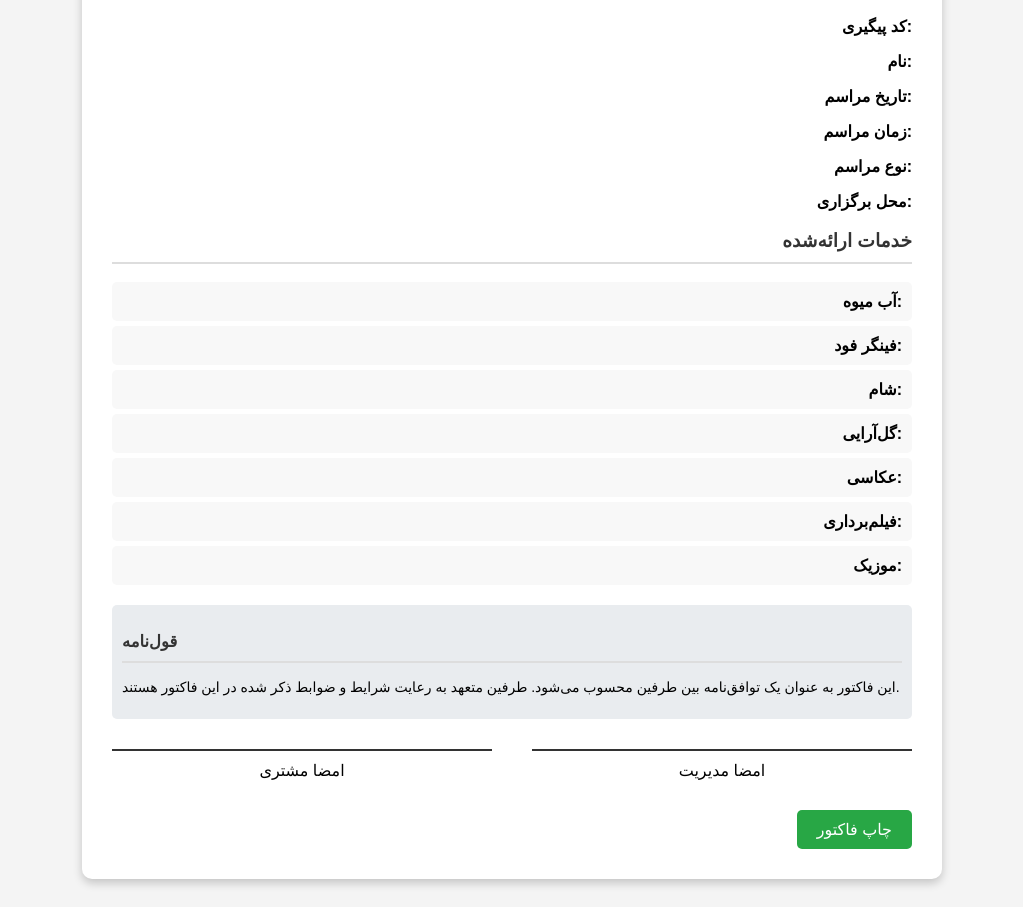
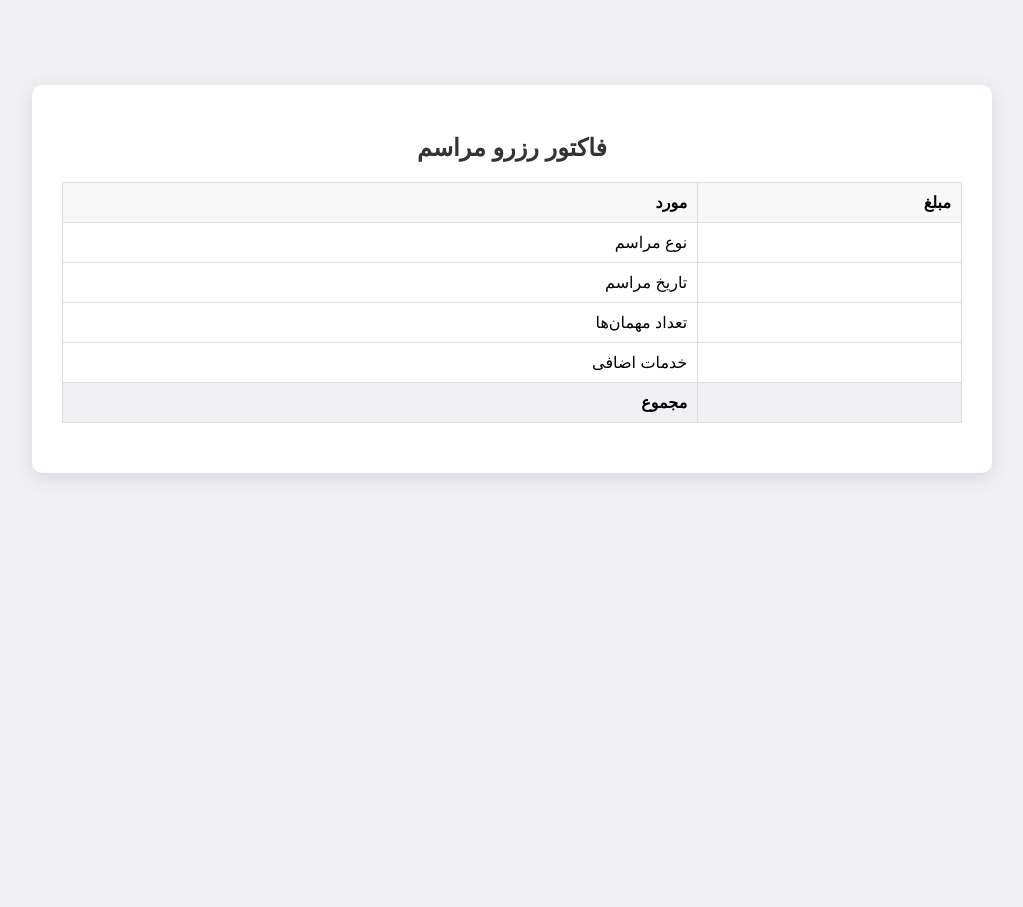
Before and after one commit to mr-aiza/test224, a plain HTML site: page home.html in a window 1280 px wide. Shown: the part 121-1028 px from the top of the page, without its empty margins (128-1151 px from the left). After the commit the page ends 800 px from the top, so only its background shows below. Drawn offline with Linux system fonts and the light colour scheme; a web font is replaced by a local one.

Commit message:
Update home.html

```diff
--- a/home.html
+++ b/home.html
@@ -3,114 +3,132 @@
 <head>
     <meta charset="UTF-8">
     <meta name="viewport" content="width=device-width, initial-scale=1.0">
-    <title>فاکتور رزرو مراسم</title>
+    <title>فاکتور رزرو</title>
+
+    <!-- افزونه‌ها -->
     <link href="https://fonts.googleapis.com/css2?family=Vazir&display=swap" rel="stylesheet">
     <style>
         body {
             font-family: 'Vazir', sans-serif;
-            background-color: #f4f4f4;
-            padding: 20px;
+            background-color: #f0f0f5;
             display: flex;
             justify-content: center;
+            align-items: center;
+            height: 100vh;
+            margin: 0;
         }
-        .invoice {
-            background: white;
-            width: 90%;
-            max-width: 800px;
+        .invoice-container {
+            background-color: white;
+            width: 80%;
+            max-width: 900px;
             padding: 30px;
             border-radius: 10px;
-            box-shadow: 0 4px 10px rgba(0, 0, 0, 0.2);
+            box-shadow: 0 5px 20px rgba(0, 0, 0, 0.1);
             text-align: right;
         }
-        h2, h3 {
+        h2 {
+            font-size: 24px;
             color: #333;
-            border-bottom: 2px solid #ddd;
-            padding-bottom: 10px;
+            margin-bottom: 20px;
+            text-align: center;
         }
-        .info {
-            font-size: 16px;
-            margin-bottom: 20px;
+        table {
+            width: 100%;
+            border-collapse: collapse;
+            margin: 20px 0;
         }
-        ul {
-            list-style-type: none;
-            padding: 0;
+        th, td {
+            padding: 10px;
+            text-align: right;
+            border: 1px solid #ddd;
         }
-        li {
-            background: #f8f8f8;
-            margin: 5px 0;
-            padding: 10px;
-            border-radius: 5px;
+        th {
+            background-color: #f8f8f8;
         }
-        .contract {
-            margin-top: 20px;
-            font-size: 14px;
-            background: #e9ecef;
-            padding: 10px;
-            border-radius: 5px;
-            text-align: justify;
-        }
-        .signature {
-            margin-top: 30px;
-            display: flex;
-            justify-content: space-between;
-        }
-        .signature div {
-            width: 45%;
-            text-align: center;
-            padding: 10px;
-            border-top: 2px solid #333;
-        }
-        button {
-            padding: 10px 20px;
-            margin-top: 20px;
-            background: #28a745;
-            color: white;
-            border: none;
-            border-radius: 5px;
-            font-size: 16px;
-            cursor: pointer;
-        }
-        button:hover {
-            background: #218838;
+        .total {
+            font-weight: bold;
+            background-color: #f0f0f5;
         }
     </style>
 </head>
 <body>
-    <div class="invoice">
+    <div class="invoice-container">
         <h2>فاکتور رزرو مراسم</h2>
-        <p><strong>کد پیگیری:</strong> <span id="trackingCode"></span></p>
-        <p><strong>نام:</strong> <span id="firstName"></span> <span id="lastName"></span></p>
-        <p><strong>تاریخ مراسم:</strong> <span id="eventDate"></span></p>
-        <p><strong>زمان مراسم:</strong> <span id="eventTime"></span></p>
-        <p><strong>نوع مراسم:</strong> <span id="eventType"></span></p>
-        <p><strong>محل برگزاری:</strong> <span id="venue"></span></p>
-
-        <h3>خدمات ارائه‌شده</h3>
-        <ul>
-            <li><strong>آب میوه:</strong> <span id="juice"></span></li>
-            <li><strong>فینگر فود:</strong> <span id="fingerFood"></span></li>
-            <li><strong>شام:</strong> <span id="dinner"></span></li>
-            <li><strong>گل‌آرایی:</strong> <span id="flowerArrangement"></span></li>
-            <li><strong>عکاسی:</strong> <span id="photography"></span></li>
-            <li><strong>فیلم‌برداری:</strong> <span id="video"></span></li>
-            <li><strong>موزیک:</strong> <span id="music"></span></li>
-        </ul>
-
-        <div class="contract">
-            <h3>قول‌نامه</h3>
-            <p>
-                این فاکتور به عنوان یک توافق‌نامه بین طرفین محسوب می‌شود. طرفین متعهد به رعایت شرایط و ضوابط ذکر شده در این فاکتور هستند.
-            </p>
-        </div>
-
-        <div class="signature">
-            <div>امضا مشتری</div>
-            <div>امضا مدیریت</div>
-        </div>
-
-        <button onclick="window.print()">چاپ فاکتور</button>
+        <table>
+            <tr>
+                <th>مورد</th>
+                <th>مبلغ</th>
+            </tr>
+            <tr>
+                <td>نوع مراسم</td>
+                <td id="eventTypeInvoice"></td>
+            </tr>
+            <tr>
+                <td>تاریخ مراسم</td>
+                <td id="eventDateInvoice"></td>
+            </tr>
+            <tr>
+                <td>تعداد مهمان‌ها</td>
+                <td id="guestCountInvoice"></td>
+            </tr>
+            <tr>
+                <td>خدمات اضافی</td>
+                <td id="extraServicesInvoice"></td>
+            </tr>
+            <tr class="total">
+                <td>مجموع</td>
+                <td id="totalInvoice"></td>
+            </tr>
+        </table>
     </div>
 
     <script>
-        document.addEventListener("DOMContentLoaded", function() {
-            const reservationData = JSON.parse(localStorage.getItem('reservationData
+        window.onload = function() {
+            const reservationData = JSON.parse(localStorage.getItem('reservationData'));
+
+            document.getElementById('eventTypeInvoice').innerText = reservationData.eventType;
+            document.getElementById('eventDateInvoice').innerText = reservationData.eventDate;
+            document.getElementById('guestCountInvoice').innerText = reservationData.guestCount;
+
+            const extraServices = [];
+            if (reservationData.services.photography) extraServices.push('عکاسی');
+            if (reservationData.services.video) extraServices.push('فیلم‌برداری');
+            if (reservationData.services.music) extraServices.push('موزیک');
+            document.getElementById('extraServicesInvoice').innerText = extraServices.join(', ');
+
+            const totalPrice = calculateTotalPrice(reservationData);
+            document.getElementById('totalInvoice').innerText = `${totalPrice} تومان`;
+        };
+
+        function calculateTotalPrice(data) {
+            let basePrice = 0;
+
+            // افزودن قیمت بر اساس نوع مراسم
+            switch (data.eventType) {
+                case 'عروسی':
+                    basePrice += 2000000;
+                    break;
+                case 'عقد':
+                    basePrice += 1000000;
+                    break;
+                case 'تولد':
+                    basePrice += 800000;
+                    break;
+                case 'مهمانی':
+                    basePrice += 600000;
+                    break;
+            }
+
+            // افزودن قیمت بر اساس تعداد مهمان‌ها
+            basePrice += data.guestCount * 5000;
+
+            // افزودن قیمت خدمات اضافی
+            if (data.services.photography) basePrice += 100000;
+            if (data.services.video) basePrice += 150000;
+            if (data.services.music) basePrice += 80000;
+
+            return basePrice;
+        }
+    </script>
+</body>
+</html>
```
